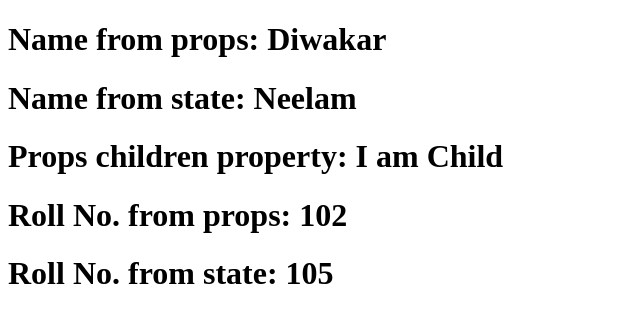
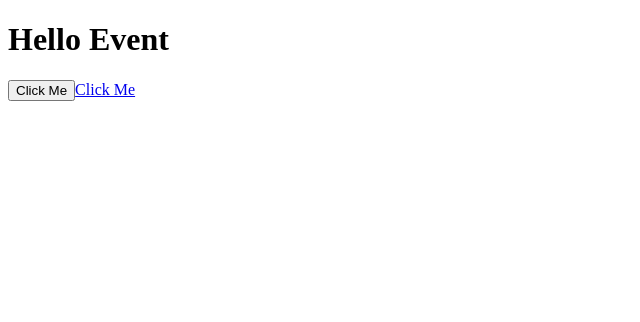
Before and after one commit to diwakarsharma95/demo-react-app, a React (Create React App) app: page / in a window 1280 px wide. Shown: the top 322 px of the page, without its empty margins (0-640 px from the left). Built offline with nearby package versions, Linux system fonts and the light colour scheme; the HTML template or start-up script is replaced by a standard one.

Commit message:
Event Handling

```diff
--- a/src/Student.js
+++ b/src/Student.js
@@ -1,53 +1,35 @@
 import React, { Component, Fragment } from 'react'
-import pt from 'prop-types'
 
-// const Student = (props) => {
-// 	return (
-// 		<h1>
-// 			Hello {props.name}. {props.children}
-// 		</h1>
-// 	)
-// }
 
-// class Student extends Component {
-// 	state = {
-// 		name: "Neelam",
-// 		rollno: 105
+//Using Class
+// class Student extends Component{
+// 	handleClick = () => {
+// 		console.log("Button Clicked",this)
 // 	}
-// 	render() {
-// 	return (
-// 		<Fragment>
-// 			<h1>Name from props: {this.props.name}</h1>
-// 			<h1>Name from state: {this.state.name}</h1>
-// 			<h1>Props children property: {this.props.children}</h1>
-// 			<h1>Roll No. from props: {this.props.rollno}</h1>
-// 			<h1>Roll No. from state: {this.state.rollno}</h1>
-// 		</Fragment>
-// 	)
+// 	render(){
+// 		return(
+// 			<Fragment>
+// 				<h1>Hello Event</h1>
+// 				<button onClick={this.handleClick}>Click Me</button>
+// 			</Fragment>
+// 		)
 // 	}
 // }
 
+//Using function
+const handleClick = (e) => {
+	e.preventDefault(e)
+	console.log("Clicked")
+}
 
-// setting state using constructor
-class Student extends Component {
-	constructor(props){
-		super(props)
-		this.state = {
-			name: "Neelam",
-			rollno: 105
-		}
-	}
-	render(){
-	return (
+const Student = () => {
+	return(
 		<Fragment>
-			<h1>Name from props: {this.props.name}</h1>
-			<h1>Name from state: {this.state.name}</h1>
-			<h1>Props children property: {this.props.children}</h1>
-			<h1>Roll No. from props: {this.props.rollno}</h1>
-			<h1>Roll No. from state: {this.state.rollno}</h1>
-		</Fragment>
+			<h1>Hello Event</h1>
+ 			<button onClick={handleClick}>Click Me</button>
+			 <a href="https://github.com/diwakarsharma95" onClick={handleClick}>Click Me</a>
+ 		</Fragment>
 	)
-	}
 }
 
 export default Student
--- a/src/index.js
+++ b/src/index.js
@@ -4,4 +4,4 @@ import Student from './Student'
 import el from './App'
 
 //Render Element
-ReactDOM.render(<Student name='Diwakar' rollno={102}>I am Child</Student>, document.getElementById('root'))
+ReactDOM.render(<Student></Student>, document.getElementById('root'))
```
